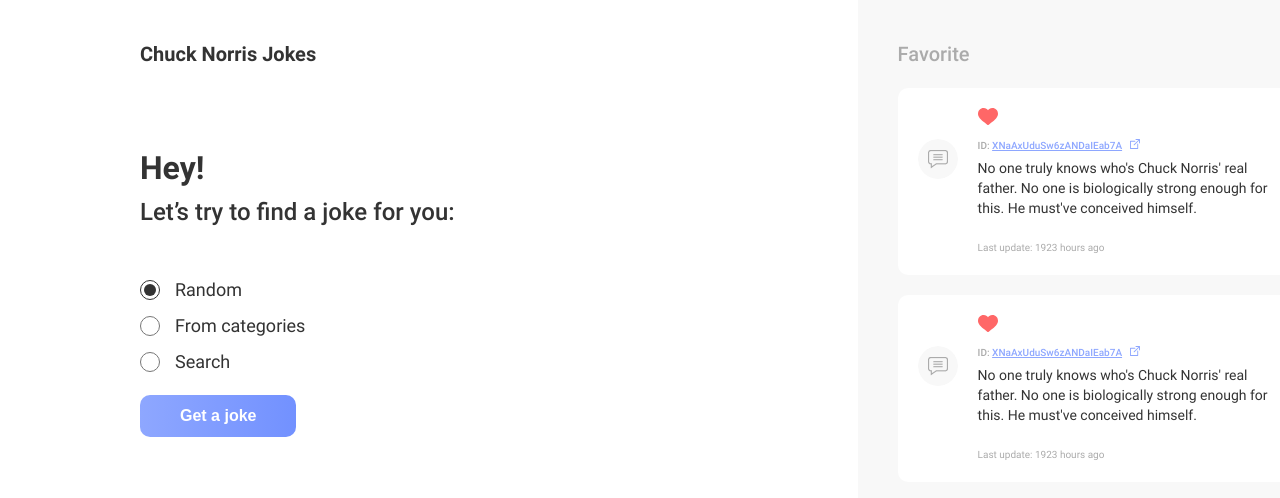
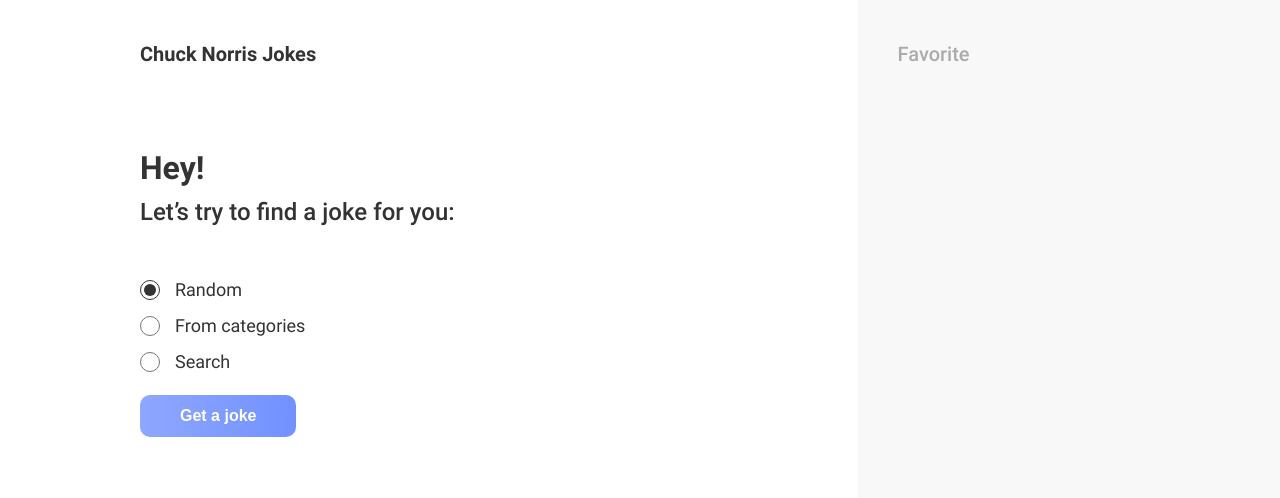
Before and after one commit to DenysTymchenko/Chuck-Norris-Jokes, a plain HTML site: page index.html in a window 1280 px wide. Drawn offline with Linux system fonts and the light colour scheme; no server answers.

Commit message:
.joke-items removed from .favorite > .jokes-container, because we render them with js now

```diff
--- a/index.html
+++ b/index.html
@@ -47,55 +47,7 @@
     <section class="favorite">
         <h2>Favorite</h2>
 
-        <div class="jokes-container">
-            <div class="joke-item">
-                <svg class="favorite" width="20" height="17" viewBox="0 0 20 17" fill="none"
-                    xmlns="http://www.w3.org/2000/svg">
-                    <path
-                        d="M18.4134 1.66367C17.3781 0.590857 15.9575 0 14.413 0C13.2585 0 12.2012 0.348712 11.2704 1.03637C10.8008 1.38348 10.3752 1.80814 10 2.3038C9.62494 1.80829 9.19922 1.38348 8.7294 1.03637C7.79877 0.348712 6.74149 0 5.58701 0C4.04251 0 2.62177 0.590857 1.58646 1.66367C0.563507 2.72395 0 4.17244 0 5.74252C0 7.35852 0.630341 8.83778 1.98364 10.3979C3.19427 11.7935 4.93423 13.2102 6.94916 14.8507C7.63718 15.411 8.41705 16.046 9.22684 16.7224C9.44077 16.9015 9.71527 17 10 17C10.2846 17 10.5592 16.9015 10.7729 16.7227C11.5826 16.0461 12.363 15.4108 13.0513 14.8503C15.0659 13.2101 16.8059 11.7935 18.0165 10.3978C19.3698 8.83778 20 7.35852 20 5.74238C20 4.17244 19.4365 2.72395 18.4134 1.66367Z"
-                        fill="#FF6767" />
-                </svg>
-
-                <div class="joke">
-                    <img class="message" src="images/message-favorite.png" alt="message img">
-
-                    <p class="id">ID: <a href="">XNaAxUduSw6zANDaIEab7A</a> <img src="./images/link.svg" alt=""></p>
-                    <p class="joke-text">
-                        No one truly knows who's Chuck Norris' real father. No one is biologically
-                        strong enough for
-                        this. He must've conceived himself.
-                    </p>
-                </div>
-
-                <div class="joke-info">
-                    <p class="update-info">Last update: 1923 hours ago</p>
-                </div>
-            </div>
-
-            <div class="joke-item">
-                <svg class="favorite" width="20" height="17" viewBox="0 0 20 17" fill="none"
-                    xmlns="http://www.w3.org/2000/svg">
-                    <path
-                        d="M18.4134 1.66367C17.3781 0.590857 15.9575 0 14.413 0C13.2585 0 12.2012 0.348712 11.2704 1.03637C10.8008 1.38348 10.3752 1.80814 10 2.3038C9.62494 1.80829 9.19922 1.38348 8.7294 1.03637C7.79877 0.348712 6.74149 0 5.58701 0C4.04251 0 2.62177 0.590857 1.58646 1.66367C0.563507 2.72395 0 4.17244 0 5.74252C0 7.35852 0.630341 8.83778 1.98364 10.3979C3.19427 11.7935 4.93423 13.2102 6.94916 14.8507C7.63718 15.411 8.41705 16.046 9.22684 16.7224C9.44077 16.9015 9.71527 17 10 17C10.2846 17 10.5592 16.9015 10.7729 16.7227C11.5826 16.0461 12.363 15.4108 13.0513 14.8503C15.0659 13.2101 16.8059 11.7935 18.0165 10.3978C19.3698 8.83778 20 7.35852 20 5.74238C20 4.17244 19.4365 2.72395 18.4134 1.66367Z"
-                        fill="#FF6767" />
-                </svg>
-
-                <div class="joke">
-                    <img class="message" src="images/message-favorite.png" alt="message img">
-
-                    <p class="id">ID: <a href="">XNaAxUduSw6zANDaIEab7A</a> <img src="./images/link.svg" alt=""></p>
-                    <p class="joke-text">
-                        No one truly knows who's Chuck Norris' real father. No one is biologically
-                        strong enough for
-                        this. He must've conceived himself.
-                    </p>
-                </div>
-
-                <div class="joke-info">
-                    <p class="update-info">Last update: 1923 hours ago</p>
-                </div>
-            </div>
-        </div>
+        <div class="jokes-container"></div>
     </section>
 
     <script src="src/controller.js" type="module"></script>
```
